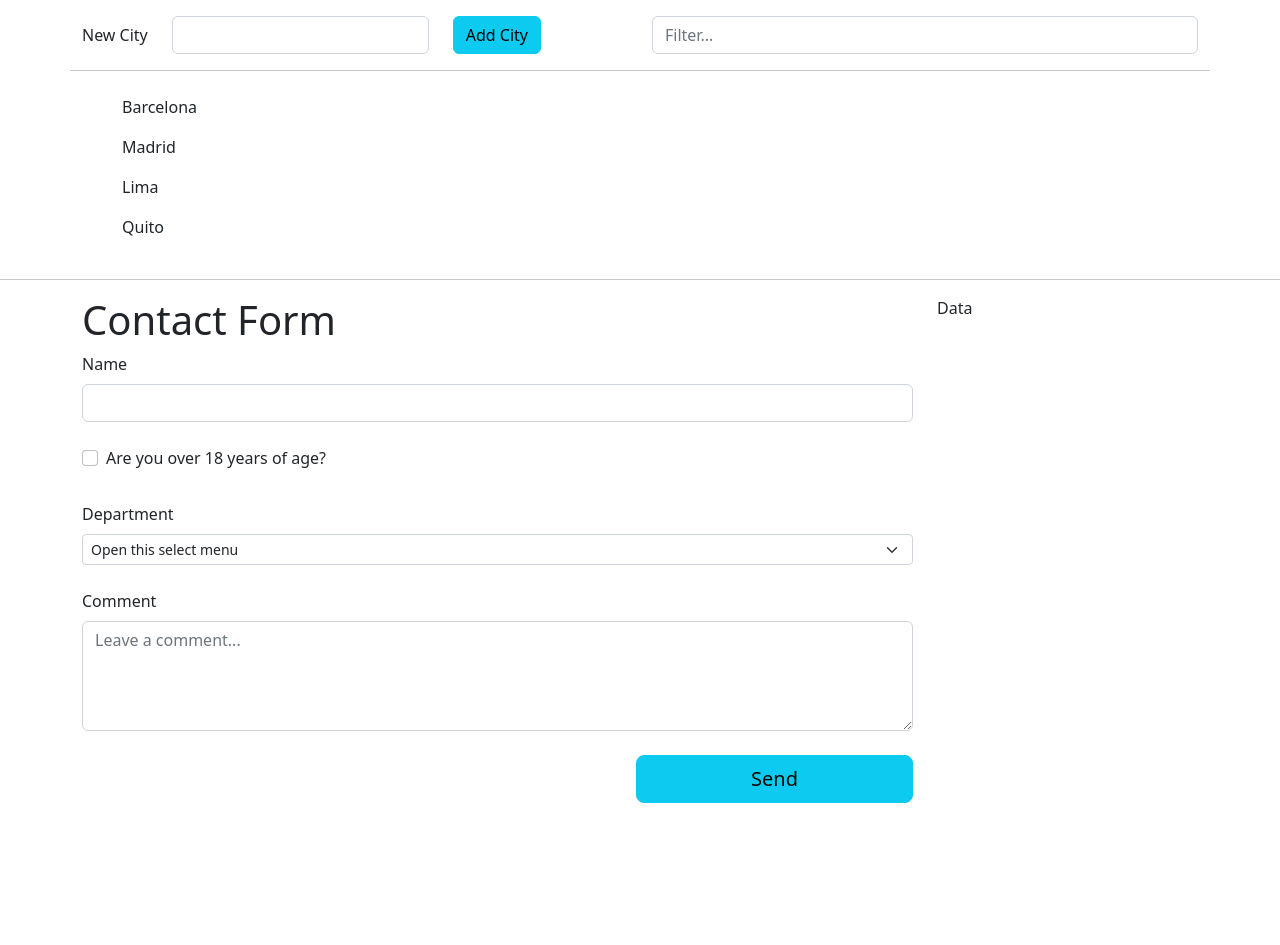
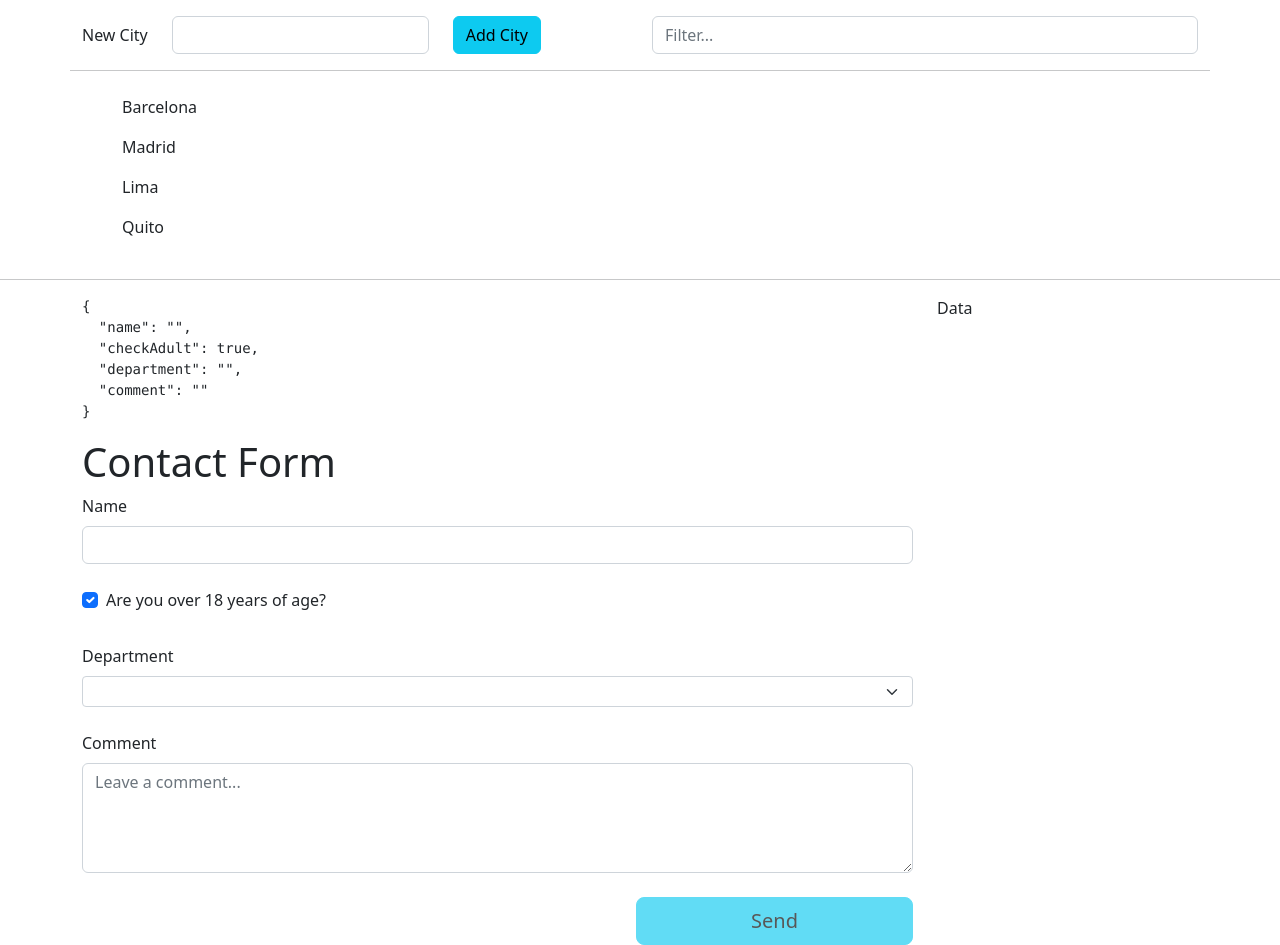
Before and after one commit to Blackpachamame/reto-28-dias-angular, an Angular app: page / in a window 1280 px wide. Before the commit the page ends 803 px from the top, so only its background shows below. Built offline with nearby package versions, Linux system fonts and the light colour scheme.

Commit message:
Reto 28 días con Angular: Día 14 (Parte 2)

```diff
--- a/src/app/components/contact/contact.component.html
+++ b/src/app/components/contact/contact.component.html
@@ -1,31 +1,35 @@
+<pre>{{contactForm.value | json}}</pre>
 <h1>Contact Form</h1>
-<form>
+<form (ngSubmit)="onSubmit(contactForm)" #contactForm="ngForm">
     <div class="mb-4">
         <label for="name" class="form-label">Name</label>
-        <input type="text" id="name " class="form-control">
-        <div class="invalid-feedback">This field is required.</div>
+        <input type="text" id="name " class="form-control mb-3" name="name" [(ngModel)]="model.name" #name="ngModel"
+            required>
+        <div [hidden]="name.valid || name.pristine" class="alert alert-danger">This field is required.</div>
     </div>
     <div class="mb-4 form-check">
         <label for="checkAdult" class="form-label">Are you over 18 years of age?</label>
-        <input type="checkbox" id="checkAdult " class="form-check-input">
-        <div class="invalid-feedback">This field is required.</div>
+        <input type="checkbox" id="checkAdult " class="form-check-input mb-3" name="checkAdult"
+            [(ngModel)]="model.checkAdult" #checkAdult="ngModel" required>
+        <div [hidden]="checkAdult.valid || checkAdult.pristine" class="alert alert-danger">This field is required.</div>
     </div>
     <div class="mb-4">
         <label for="department" class="form-label">Department</label>
-        <select name="department" id="department" class="form-select form-select-sm">
+        <select name="department" id="department" class="form-select form-select-sm" [(ngModel)]="model.department"
+            #department="ngModel">
             <option selected>Open this select menu</option>
             <option value="marketing">Marketing</option>
             <option value="sales">Sales</option>
             <option value="other">Other</option>
         </select>
-        <div class="invalid-feedback">This field is required.</div>
     </div>
     <div class="mb-4">
         <label for="comment" class="form-label">Comment</label>
-        <textarea class="form-control" name="comment" id="comment" rows="4" placeholder="Leave a comment..."></textarea>
-        <div class="invalid-feedback">This field is required.</div>
+        <textarea class="form-control mb-3" name="comment" id="comment" rows="4" placeholder="Leave a comment..."
+            [(ngModel)]="model.comment" #comment="ngModel" required></textarea>
+        <div [hidden]="comment.valid || comment.pristine" class="alert alert-danger">This field is required.</div>
     </div>
     <div class="d-grid gap-2 col-4 float-end">
-        <button class="btn btn-info btn-lg">Send</button>
+        <button class="btn btn-info btn-lg" [disabled]="contactForm.invalid">Send</button>
     </div>
 </form>
--- a/src/app/components/contact/contact.component.ts
+++ b/src/app/components/contact/contact.component.ts
@@ -1,4 +1,11 @@
 import { Component, OnInit } from '@angular/core';
+import { NgForm } from '@angular/forms';
+interface ContactForm {
+  "name": string,
+  "checkAdult": boolean,
+  "department": string,
+  "comment": string
+}
 
 @Component({
   selector: 'app-contact',
@@ -7,9 +14,19 @@ import { Component, OnInit } from '@angular/core';
 })
 export class ContactComponent implements OnInit {
 
+  model = {
+    name: '',
+    checkAdult: true,
+    department: '',
+    comment: ''
+  }
+
   constructor() { }
 
   ngOnInit(): void {
   }
 
+  onSubmit(form: NgForm): void {
+    console.log('Form values', form);
+  }
 }
```
